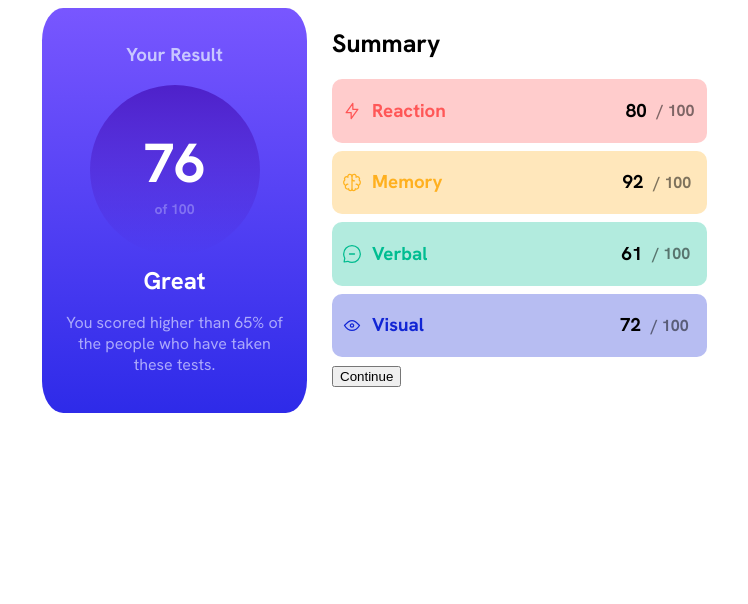
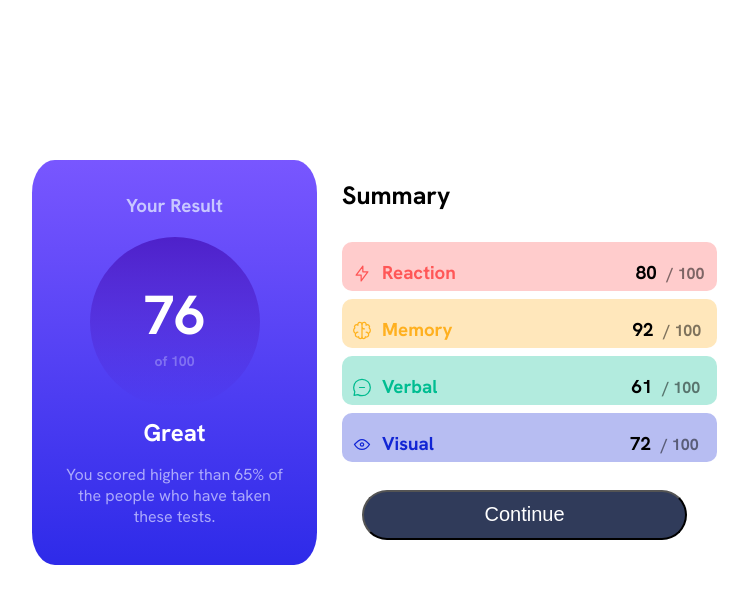
Before and after one commit to raresmanta/Results-Summary-Component, a plain HTML site: page index.html in a window 1280 px wide. Shown: the whole page, without its empty margins (258-1006 px from the left). Drawn offline with Linux system fonts and the light colour scheme.

Commit message:
Finished the styles
Finished the styles and the project.
Artificially centered everything.
Added the button shape and animations etc.
Can't figure out how to center text within the summary subpoints.

```diff
--- a/styles.css
+++ b/styles.css
@@ -4,6 +4,7 @@ main {
 	display: flex;
 	align-items: center;
 	justify-content: center;
+	padding-top: 12%;
 }
 
 
@@ -14,7 +15,7 @@ section {
 	background-image: linear-gradient(to bottom, hsl(252, 100%, 67%), hsl(241, 81%, 54%));
 	text-align: center;
 	height: 375px;
-	width: 235px;
+	width: 255px;
 	display: flex;
 	flex-direction: column;
 	align-items: center;
@@ -56,6 +57,7 @@ section > h2 {
 }
 
 section > p {
+	width: 235px;
 	color: hsl(241, 100%, 89%);
 	opacity: 80%;
 }
@@ -77,11 +79,14 @@ section > p {
 	margin-top: 4px;
 	margin-bottom: 4px;
 	margin-right: 15px;
+	padding-top: 0px;
+	padding-bottom: 4px;
+	height: 45px;
 }
 
 .summary > h3 {
 	font-size: 25px;
-	margin-bottom: 15px;
+	margin-bottom: 10px;
 }
 
 .icon {
@@ -100,6 +105,7 @@ section > p {
 .max-score {
 	color: black;
 	opacity: 50%;
+	margin-right: 10px;
 }
 
 .reaction {
@@ -140,3 +146,23 @@ section > p {
 .visual > .category{
 	margin-right: 196px;
 }
+
+button {
+	background-color: hsl(224, 30%, 27%);
+	font-size: 20px;
+	color: white;
+	height: 50px;
+	width: 325px;
+	border-radius: 50px;
+	padding-top: 10px;
+	padding-right: 90px;
+	padding-bottom: 10px;
+	padding-left: 90px;
+	margin: 20px;
+	transition-duration: 0.4s;
+}
+
+button:hover {
+  background-image: linear-gradient(to bottom, hsl(252, 100%, 67%), hsl(241, 81%, 54%));
+  color: white;
+}
```
